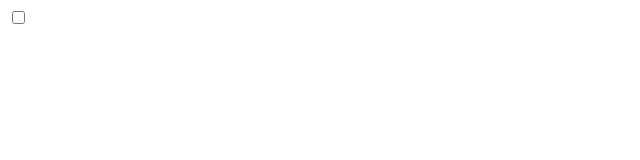
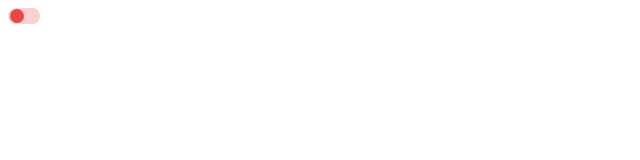
Before and after one commit to raphaelramosds/rocketseat-challenges, a plain HTML site: page theme-switcher/index.html in a window 1280 px wide. Shown: the full height of the page, 0-640 px from the left. Drawn offline with Linux system fonts and the light colour scheme.

Commit message:
feat: switch logic

```diff
--- a/theme-switcher/index.html
+++ b/theme-switcher/index.html
@@ -9,13 +9,18 @@
     <meta http-equiv="X-UA-Compatible" content="IE=edge">
     <meta name="viewport" content="width=device-width, initial-scale=1.0">
 
+    <!-- Stylesheets -->
+
+    <link rel="stylesheet" href="style.css">
+
     <title>Theme Switcher</title>
 
 </head>
 
 <body>
 
-    <input id="switcher" type="checkbox">
+    <input id="check" type="checkbox" class="toggle">
+    <label for="check"></label>
 
     <script src="switcher.js"></script>
 
--- /dev/null
+++ b/theme-switcher/style.css
@@ -0,0 +1,58 @@
+:root {
+	--dark: #292C35;
+	--light: #F1F1F1;
+	--label: #111;
+}
+
+/* Esconder checkbox padrão */
+
+input[type="checkbox"].toggle {
+	opacity:0;
+	position: absolute;
+	left: -9000px;
+	top: -9000px;
+}
+
+input[type="checkbox"].toggle + label {
+	position: relative;
+	display: flex;
+	align-items: center;
+	cursor: pointer;
+}
+
+/* Caixinha */
+
+input[type="checkbox"].toggle + label::before {
+	content: "";
+	width: 2em;
+	height: 1em;
+	background: hsl(0,80%,90%);
+	border-radius: 1em;
+	margin-right: .25em;
+	transition: 200ms ease-in-out;
+}
+
+/* Bolinha */
+
+input[type="checkbox"].toggle + label::after {
+	position: absolute;
+	left:.1em;
+	content: "";
+	width: .9em;
+	height: .9em;
+	background: hsl(0,80%,60%);
+	border-radius: 1em;
+	margin-right: .25em;
+	transition: 200ms ease-in-out;
+}
+
+/* Efeito quando checked*/
+
+input[type="checkbox"].toggle:checked + label::after {
+	transform: translateX(100%);
+	background: hsl(100,70%,60%);
+}
+
+input[type="checkbox"].toggle:checked + label::before {
+	background: hsl(100,70%,90%);
+}
--- a/theme-switcher/switcher.js
+++ b/theme-switcher/switcher.js
@@ -1,4 +1,4 @@
-var switcher = document.getElementById('switcher');
+var switcher = document.getElementById('check');
 
 switcher.addEventListener('change', function(event) {
     let body = document.querySelector('body');
```
Also changed, not shown: countdown/countdown.js (+4 -4 lines).
